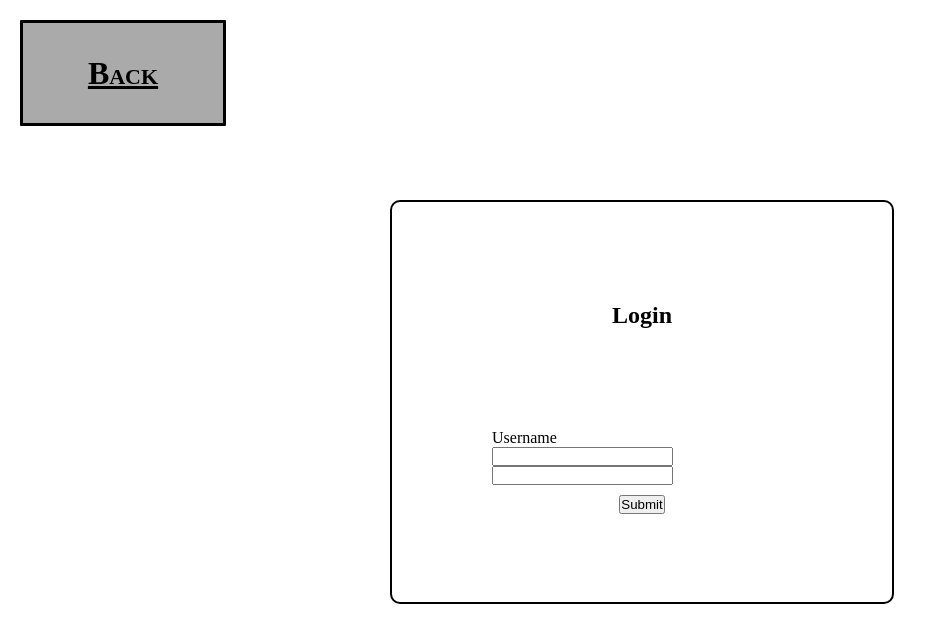
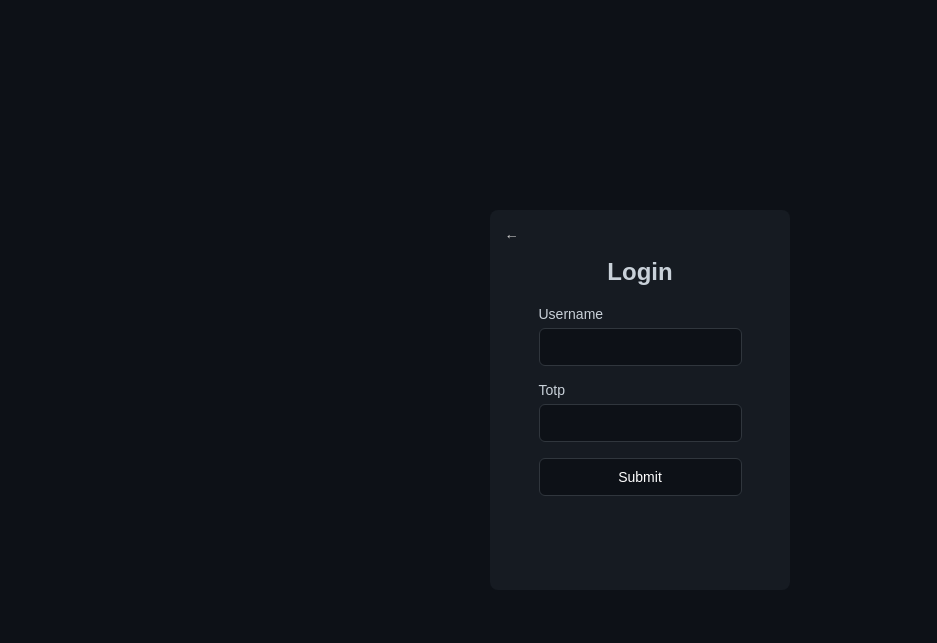
Before and after one commit to SkepparAbbe/TKey-group-95, a Python web app: template Web-application/flask_app/templates/login.html in a window 1280 px wide. Shown: the top 643 px of the page, without its empty margins (0-937 px from the left). Run offline with Jinja, Linux system fonts and the light colour scheme; the template is opened without the code that fills it, so the values that code supplies are empty, except form fields; form fields are guessed from the names that the template uses.

Commit message:
Reworked a new style for home-, login- and first registration-pages.
Changed lettering in a couple error messages

```diff
--- a/Web-application/flask_app/static/css/style.css
+++ b/Web-application/flask_app/static/css/style.css
@@ -6,9 +6,12 @@
 body {
     width: 100vw;
     height: 100vh;
+    font-family: Arial, Helvetica, sans-serif;
+    color: #FFFFFF;
 }
 
 main {
+    background-color: #0D1117;
     width: 100%;
     height: 100%;
     display: flex;
@@ -17,97 +20,147 @@ main {
     column-gap: 5rem;
 }
 
-.form-container {
-    background-color: white;
-    width: 500px;
-    height: 400px;
+.module {
+    background-color: #161B22;
+    height: 380px;
+    width: 300px;
     position: absolute;
-    top: calc(50% - 200px);
-    left: calc(50% - 250px);
-    border: #000000;
-    border-style: solid;
-    border-width: 2px;
-    border-radius: 10px;
+    top: 50%;
+    left: 50%;
+    transform: translate(-50%, -50%);  /* Centers the container */
     display: flex;
+    flex-direction: column;
     align-items: center;
     justify-content: center;
+    border-radius: 8px;  /* Optional: for rounded corners */
 }
 
-.inner-container {
-    width: 300px;
-    height: 200px;
+h2 {
+    color: #C9D1D9;
+    font-size: 24px; /* Adjust as needed */
+    margin-bottom: 20px; /* Add space between the heading and the form */
+}
+
+.form-field {
     display: flex;
     flex-direction: column;
-    justify-content: space-around;
-    align-items: center;
+    margin-bottom: 16px;
+}
+
+.form-field label {
+    color: #C9D1D9; /* light text on dark bg */
+    font-size: 14px;
+    margin-bottom: 6px;
+}
+
+.form-field input {
+    background-color: #0D1117;
+    border: 1px solid #30363D;
+    border-radius: 6px;
+    padding: 10px;
+    color: #FFFFFF;
+    font-size: 14px;
+    transition: border-color 0.2s ease;
+}
+
+.form-field input:focus {
+    outline: none;
+    border-color: #1F6FEB;
+    box-shadow: 0 0 0 2px rgba(31, 111, 235, 0.2); /* subtle glow */
+}
+
+.input-field {
+    background-color: #0D1117;
+    border: 1px solid #30363D;
+    border-radius: 6px;
+    padding: 10px;
+    color: white;
+    font-size: 14px;
+}
+
+.input-field:focus {
+    border-color: #1F6FEB;
+    outline: none;
 }
 
 .status-msg {
-    margin: 20px auto;
     text-align: center;
-    color: #FF0000;
+    color: #F85149;
+    font-weight: bold;
+    margin-top: 10px; /* Add spacing from the form */
+    height: 20px; /* Set a fixed height for the message area */
+    line-height: 20px; /* Center the text vertically */
 }
 
-.status-good {
-    color: #00FF00;
-}
-
-.status-bad {
-    color: #FF0000;
-}
-
-form {
-    margin: 100px auto 0;
-    position: relative;
-    top: 0;
-    display: flex;
-    row-gap: 10px;
-    flex-direction: column;
-    justify-content: space-around;
-    align-items: center;
-    width: fit-content;
-    height: fit-content;
-}
-
-h1 {
-    font-size: 5rem;
-}
-
-a {
+.button {
+    background-color: #1F6FEB;
+    color: white;
+    padding: 10px 20px;
+    border: none;
+    cursor: pointer;
+    transition: background-color 0.3s ease;
+    text-decoration: none; /* removes underline */
     width: 200px;
     height: 100px;
     display: flex;
     align-items: center;
     justify-content: center;
-    border-radius: 1px;
-    border-color: #000000;
-    border-style: solid;
-    color: #F5F5F5;
     font-weight: 600;
-    font-variant: small-caps;
     font-size: 2rem;
     text-align: center;
+  }
+
+.button:hover {
+    background-color: #388BFD;
+  }
+
+.button-grey {
+    background-color: #6E6E6E;
 }
 
-.b-link {
-    background-color: #87cefa;
+.button-grey:hover {
+    background-color: #5A5A5A;
 }
 
-.r-link {
-    background-color: #FF4040;
+.button-red {
+    background-color: #F85149;
 }
 
-#back-button {
-    position: absolute;
-    top: 20px;
-    left: 20px;
-    color: #000000;
-    background-color: #AAAAAA;
+.button-red:hover {
+    background-color: #D63A38;
 }
 
-#del-user-button {
+.home-container {
+    background-color: #161B22;
+    padding: 20px;
+    border-radius: 8px;
+    display: flex;
+    flex-direction: column;  /* Default vertical layout */
+    align-items: center;
+    justify-content: center;
+    gap: 20px;  /* Space between the elements */
+    text-align: center;
+    width: 300px;  /* Set a fixed width for the container */
+    margin: 0 auto;  /* Centers the container horizontally */
+}
+
+.home-container h1 {
+    color: #C9D1D9;
+    font-size: 18px;
+    margin: 0;
+}
+
+.back-link {
     position: absolute;
-    top: 20px;
-    right: 120px;
-    background-color: #FF4040;
+    transform: translate(100%, 0);
+    top: 1rem;
+    left: 0;
+    color: #ccc;
+    text-decoration: none;
+    font-size: 0.9rem;
+    white-space: nowrap;
 }
+
+.back-link:hover {
+    color: #fff;
+}
--- a/Web-application/flask_app/templates/index.html
+++ b/Web-application/flask_app/templates/index.html
@@ -11,8 +11,8 @@
 
 <body>
     <main>
-        <a class="b-link" href="{{ url_for('login') }}">Login</a>
-        <a class="r-link" href="{{ url_for('register') }}">Register</a>
+        <a class="button" href="{{ url_for('login') }}">Login</a>
+        <a class="button" href="{{ url_for('register') }}">Register</a>
     </main>
 </body>
 
--- a/Web-application/flask_app/templates/login.html
+++ b/Web-application/flask_app/templates/login.html
@@ -11,25 +11,27 @@
 
 <body>
     <main>
-        <a id="back-button" href="{{ url_for('index') }}">Back</a>
-        <div class="form-container">
-            <div class="inner-container">
+        <div class="module">
+            <a href="/" class="back-link">&#8592;</a>
             <h2>Login</h2>
             <form id="login-form" onsubmit="authenticate(event)">
-                    {{ form.hidden_tag()}}
-                    <div>
-                        {{ form.username.label }}<br>
-                        {{ form.username() }}
-                        {{ form.totp() }}
+                {{ form.hidden_tag() }}
+
+                <div class="form-field">
+                    {{ form.username.label }}
+                    {{ form.username(class_="input-field") }}
                 </div>
-                    <!-- <label for="username">Username</label>
-                    <input type="text" name="username" id="username"> -->
-                    <div>
+
+                <div class="form-field">
+                    {{ form.totp.label }}
+                    {{ form.totp(class_="input-field") }}
+                </div>
+
+                <div class="form-field">
                     {{ form.submit() }}
                 </div>
             </form>
             <p class="status-msg"></p>
-            </div>
         </div>
     </main>
     <script src="{{url_for('static', filename='js/index.js')}}"></script>
```
Also changed, not shown: Web-application/flask_app/__init__.py (+5 -5 lines), Web-application/flask_app/templates/home.html (+6 -4 lines), Web-application/flask_app/templates/register.html (+8 -13 lines). Lines whose indentation alone changed are shown as unchanged.
